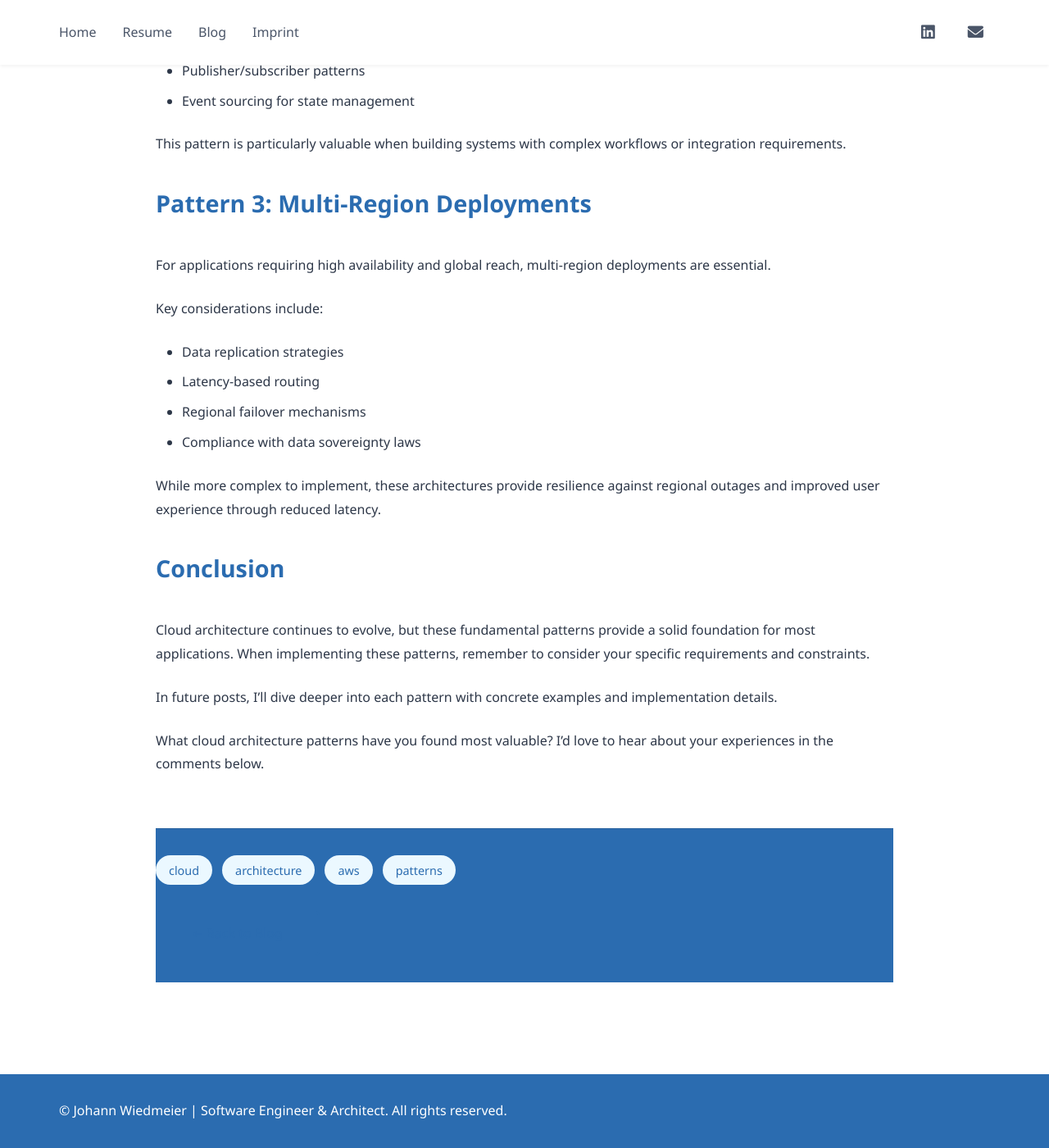
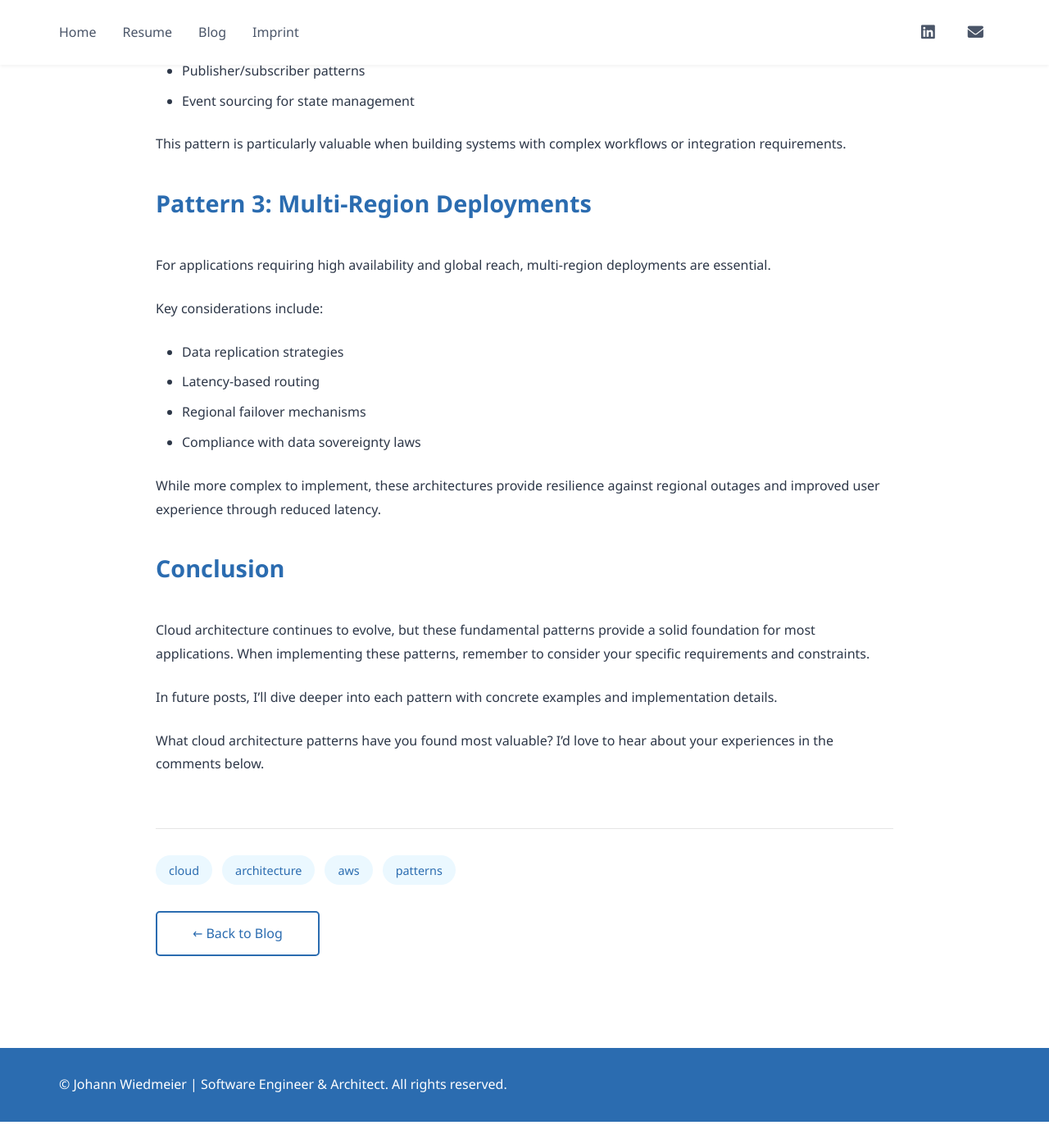
Before and after one commit to johannwiedmeier/johannwiedmeier.github.io, a Jekyll site: the page built from _posts/2024-08-01-introduction-to-cloud-architecture.md, in a window 1280 px wide and 1400 px high, scrolled down 1625 px. Shown: the whole window at 82% size. Built offline with Jekyll 4.4.1, drawn with Linux system fonts in a browser that asks for light colours; after the commit the page ends 2993 px from its top, so only the background shows below that.

Commit message:
Fix article footer

```diff
--- a/_layouts/post.html
+++ b/_layouts/post.html
@@ -17,7 +17,7 @@
         {{ content }}
     </div>
 
-    <footer class="post-footer">
+    <div class="post-footer">
         {% if page.tags.size > 0 %}
         <div class="post-tags">
             {% for tag in page.tags %}
@@ -29,5 +29,5 @@
         <div class="post-navigation">
             <a href="{{ '/blog' | relative_url }}" class="btn secondary">← Back to Blog</a>
         </div>
-    </footer>
+    </div>
 </article>
--- a/assets/css/main.css
+++ b/assets/css/main.css
@@ -888,6 +888,8 @@
     margin-top: 4rem;
     padding-top: 2rem;
     border-top: 1px solid rgba(0, 0, 0, 0.1);
+    background-color: transparent;
+    color: var(--text-primary);
 }
 
 .post-tags {
```
